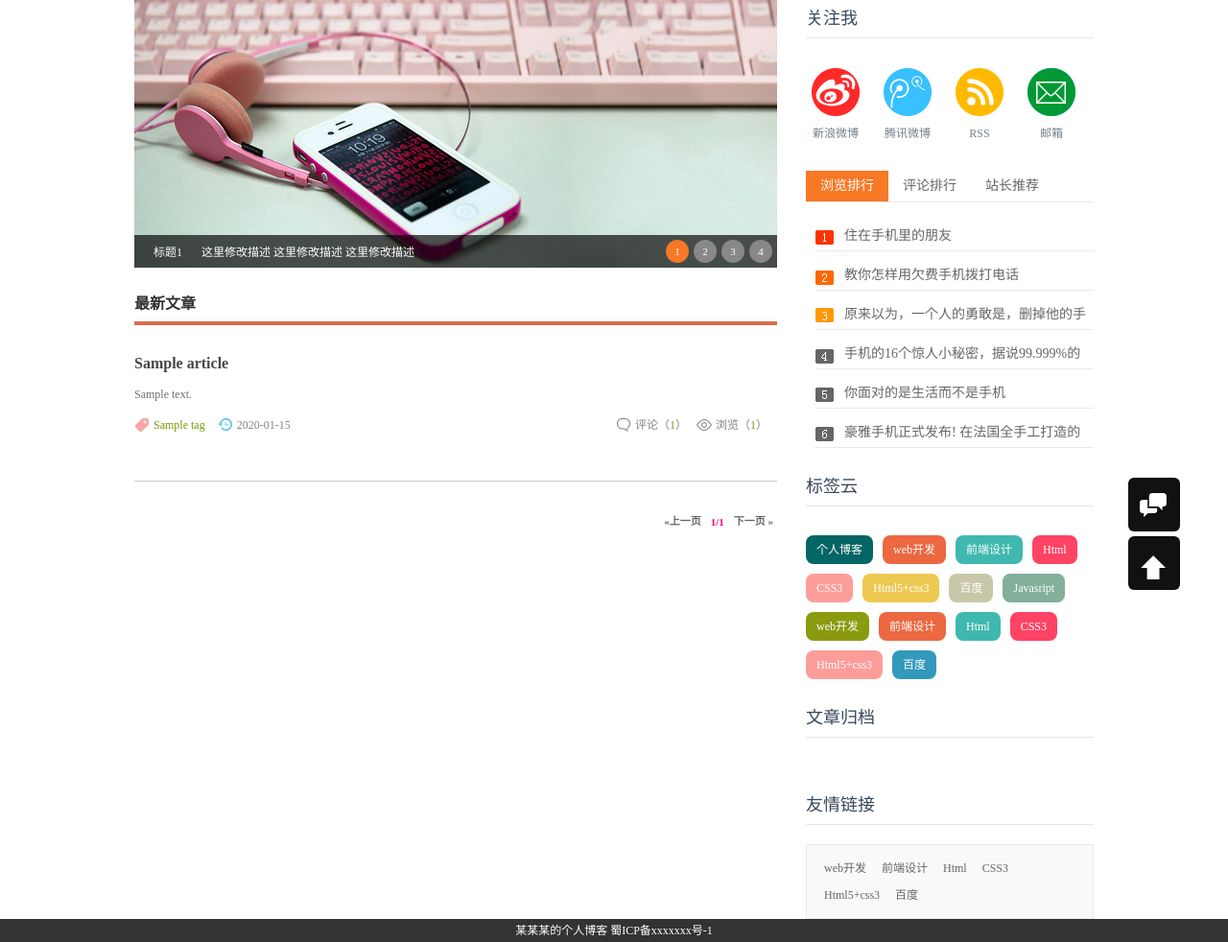
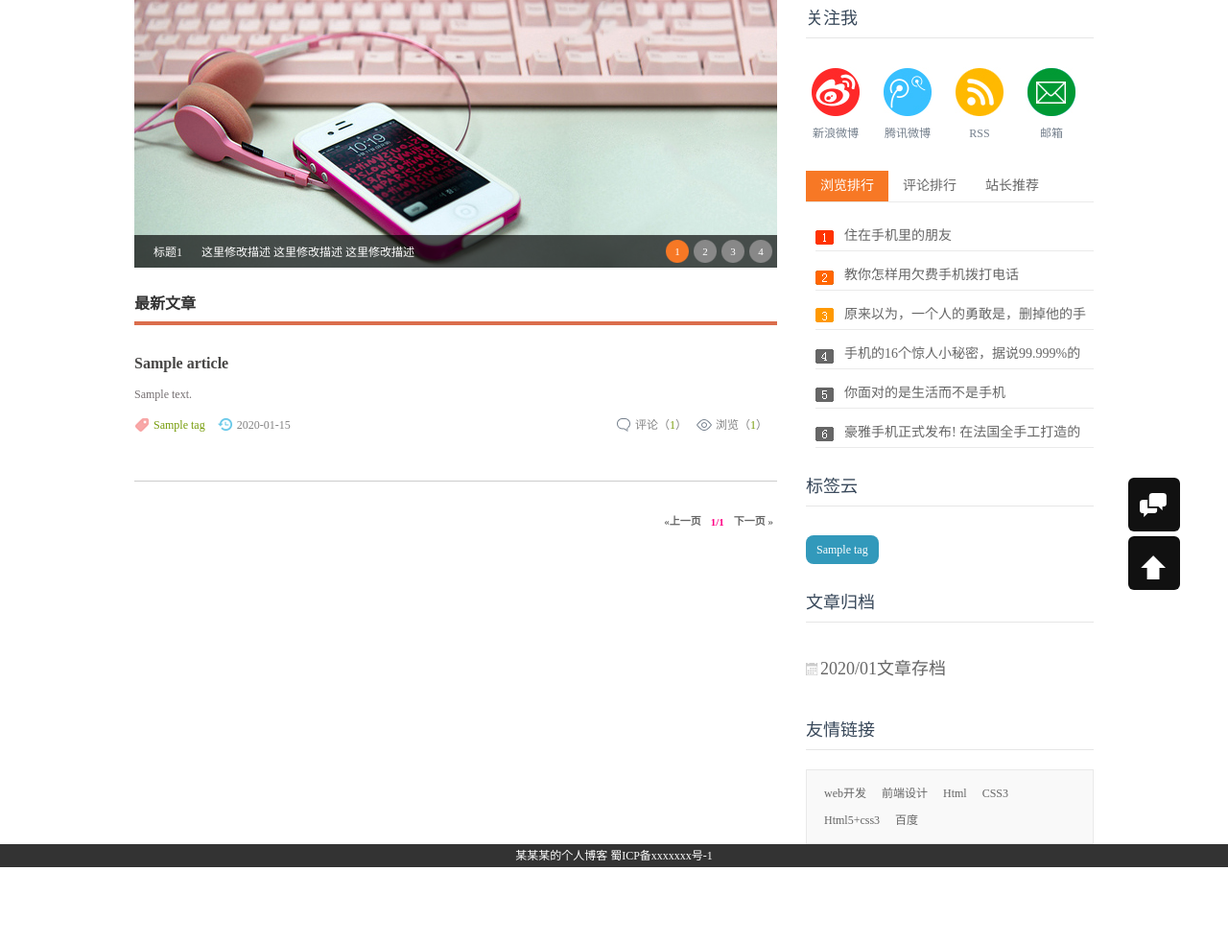
Before and after one commit to dingyuejin/learn-django, a Django app: page / in a window 1280 px wide. Shown: the part 170-1152 px from the top of the page at 96% size. After the commit the page ends 1074 px from the top, so only its background shows below. Run offline with Django 3.2, Linux system fonts and the light colour scheme; tables that the repository leaves empty hold one stand-in row (values such as "Sample post"); parts of the project's set-up code (start-up, migrations or seed data) failed here and were passed over.

Commit message:
2017-7-4 commit

```diff
--- a/blog_project/blog/models.py
+++ b/blog_project/blog/models.py
@@ -54,8 +54,8 @@ class ArticleManager(models.Manager):
         date_list=self.values('date_publish')
         for date in date_list:
             publsh_distinct_date=date['date_publish'].strftime('%Y/%m文章存档')
-            if date not in publsh_distinct_date_list:
-                publsh_distinct_date_list.append(date)
+            if publsh_distinct_date not in publsh_distinct_date_list:
+                publsh_distinct_date_list.append(publsh_distinct_date)
         return publsh_distinct_date_list
 
 # 文章模型
--- a/blog_project/blog/urls.py
+++ b/blog_project/blog/urls.py
@@ -4,4 +4,6 @@ from blog.views import *
 urlpatterns=[
     url('^$',index,name='index'),
     url(r'^article/$', article, name='article'),
+    url(r'^tag/$',tag,name='tag'),
+    url(r'^archive/$',archive,name='archive')
 ]
--- a/blog_project/blog/views.py
+++ b/blog_project/blog/views.py
@@ -25,12 +25,15 @@ def global_setting(request):
     return {'SITE_NAME':settings.SITE_NAME,
             'SITE_DESC':settings.SITE_DESC,
             'category_list':category_list,
+            'tag_list':tag_list,
+            'archive_list':archive_list
             }
 
 def index(request):
     try:
         article_list = Article.objects.all()
         article_list = getPage(request, article_list)
+
     except Exception,e:
         logger.error(e)
     return render(request,'index.html',locals())
@@ -49,16 +52,21 @@ def archive(request):
     try:
         year=request.GET.get('year',None)
         month=request.GET.get('month',None)
-        article_list=Article.objects.filter(date_publish_icontains=year+'-'+month)
+        article_list=Article.objects.filter(date_publish__icontains=year+'-'+month)
         article_list=getPage(request,article_list)
     except Exception,e:
         logger.error(e)
     return render(request,'archive.html',locals())
 
-# def tag(request):
-#     try:
-#         tag=request.GET.get('id',None)
-
+def tag(request):
+    try:
+        tag=request.GET.get('tag',None)
+        tag=Tag.objects.get(name=tag)
+        article_list=tag.article_set.all()
+        article_list = getPage(request, article_list)
+    except Exception,e:
+        logger.error(e)
+    return render(request, 'tag.html', locals())
 
 
 def do_login(request):
--- a/blog_project/templates/base.html
+++ b/blog_project/templates/base.html
@@ -112,20 +112,10 @@ window.onload = function ()
     <div class="cloud">
       <h3>标签云</h3>
       <ul>
-        <li><a href="/">个人博客</a></li>
-        <li><a href="/">web开发</a></li>
-        <li><a href="/">前端设计</a></li>
-        <li><a href="/">Html</a></li>
-        <li><a href="/">CSS3</a></li>
-        <li><a href="/">Html5+css3</a></li>
-        <li><a href="/">百度</a></li>
-        <li><a href="/">Javasript</a></li>
-        <li><a href="/">web开发</a></li>
-        <li><a href="/">前端设计</a></li>
-        <li><a href="/">Html</a></li>
-        <li><a href="/">CSS3</a></li>
-        <li><a href="/">Html5+css3</a></li>
-        <li><a href="/">百度</a></li>
+        {% for tag in tag_list %}
+        <li><a href='{% url 'tag' %}?tag={{tag.name}}'>{{tag.name}}</a></li>
+
+        {% endfor %}
       </ul>
     </div>
     <div class="tuwen">
```
Also changed, not shown: 6 other files.
